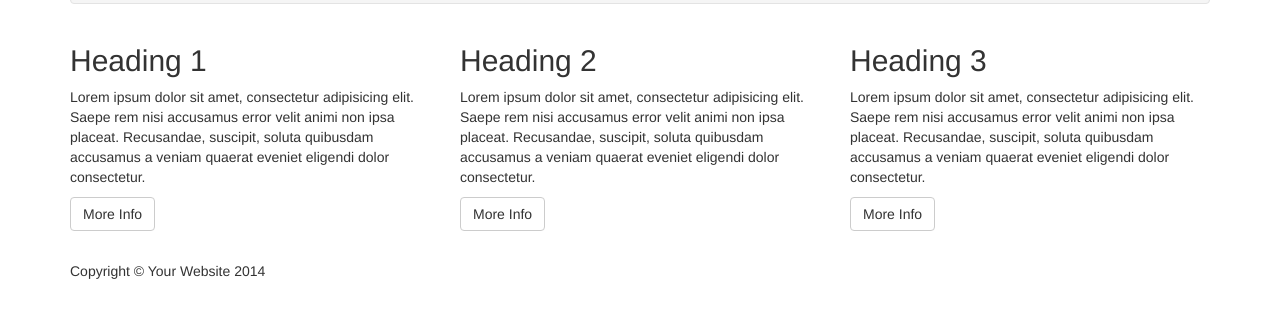
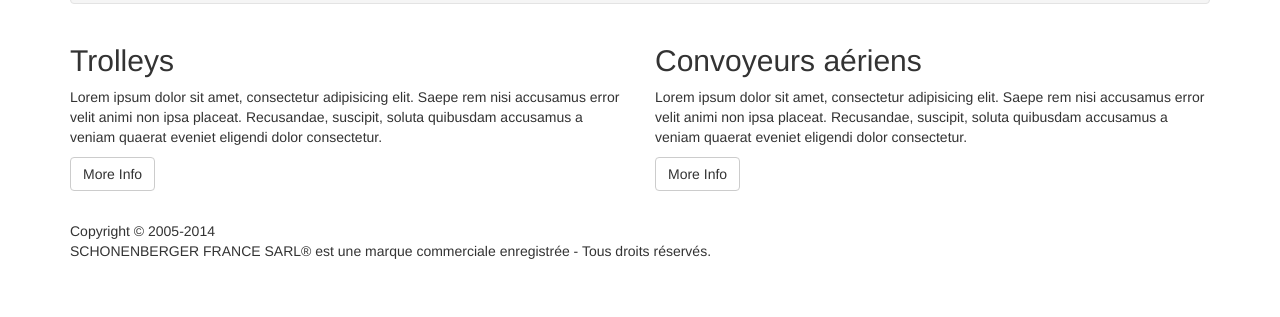
Before and after one commit to Agado1003/Schonenberger_HTML, a plain HTML site: page public_html/index.html in a window 1280 px wide. Shown: the part 1066-1383 px from the top of the page. Drawn offline with Linux system fonts and the light colour scheme; some packages are replaced by stand-ins of ours.

Commit message:
ajout trolleys & convoyeurs

```diff
--- a/public_html/index.html
+++ b/public_html/index.html
@@ -141,24 +141,18 @@
 
         <!-- Content Row -->
         <div class="row">
-            <div class="col-md-4">
-                <h2>Heading 1</h2>
+            <div class="col-sm-6">
+                <h2>Trolleys</h2>
                 <p>Lorem ipsum dolor sit amet, consectetur adipisicing elit. Saepe rem nisi accusamus error velit animi non ipsa placeat. Recusandae, suscipit, soluta quibusdam accusamus a veniam quaerat eveniet eligendi dolor consectetur.</p>
                 <a class="btn btn-default" href="#">More Info</a>
             </div>
-            <!-- /.col-md-4 -->
-            <div class="col-md-4">
-                <h2>Heading 2</h2>
+            <!-- /.col-sm-6 -->
+            <div class="col-sm-6">
+                <h2>Convoyeurs aériens</h2>
                 <p>Lorem ipsum dolor sit amet, consectetur adipisicing elit. Saepe rem nisi accusamus error velit animi non ipsa placeat. Recusandae, suscipit, soluta quibusdam accusamus a veniam quaerat eveniet eligendi dolor consectetur.</p>
                 <a class="btn btn-default" href="#">More Info</a>
             </div>
-            <!-- /.col-md-4 -->
-            <div class="col-md-4">
-                <h2>Heading 3</h2>
-                <p>Lorem ipsum dolor sit amet, consectetur adipisicing elit. Saepe rem nisi accusamus error velit animi non ipsa placeat. Recusandae, suscipit, soluta quibusdam accusamus a veniam quaerat eveniet eligendi dolor consectetur.</p>
-                <a class="btn btn-default" href="#">More Info</a>
-            </div>
-            <!-- /.col-md-4 -->
+            <!-- /.col-sm-6 -->
         </div>
         <!-- /.row -->
 
@@ -166,7 +160,8 @@
         <footer>
             <div class="row">
                 <div class="col-lg-12">
-                    <p>Copyright &copy; Your Website 2014</p>
+                    <p>Copyright &copy; 2005-2014<br/>
+                    SCHONENBERGER FRANCE SARL&reg; est une marque commerciale enregistrée - Tous droits réservés.</p>
                 </div>
             </div>
         </footer>
```
